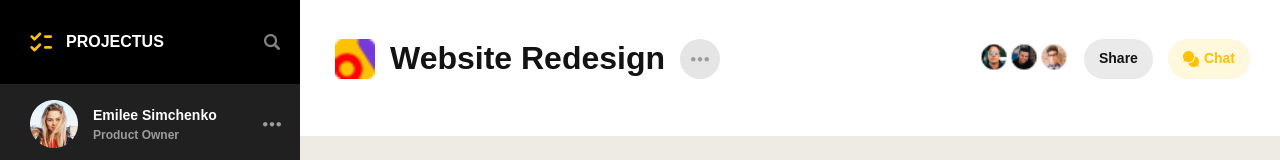
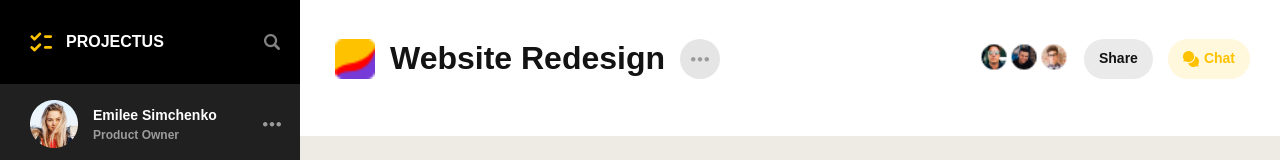
Before and after one commit to 90roma/managmentKit, a React (Create React App) app: page / in a window 1280 px wide. Shown: the top 160 px of the page. Built offline with nearby package versions, Linux system fonts and the light colour scheme.

Commit message:
added sidebar and header/ added icon

```diff
--- a/src/Header/index.js
+++ b/src/Header/index.js
@@ -1,18 +1,18 @@
 import React from "react";
 import {Button} from "../Button";
-import sideBarStrIcon1 from '../Avatar/sideBarStr-Icon1.png';
+import {Avatar} from "../Avatar";
+import sideBarStrIcon from '../Avatar/sideBarStr-Icon.png';
 import btnChatIcon from '../Avatar/btn-chat-icon.png';
-import "./style.css";
-import {Avatar} from "../Avatar";
 import avatarDev from "../Avatar/avatar-dev.png";
 import avatarMark from "../Avatar/avatar-mark.png";
 import avatarDes from "../Avatar/avatar-des.png";
+import "./style.css";
 
 const Header = ({title}) => {
     return (
         <div className="Header">
             <div className="Header__wrapper">
-                <img className="Header__logo" src={sideBarStrIcon1} alt="header logo"/>
+                <img className="Header__logo" src={sideBarStrIcon} alt="header logo"/>
                 <h1 className="Header__title">{title}</h1>
                 <Button/>
                 <div className="Header__info">
```
